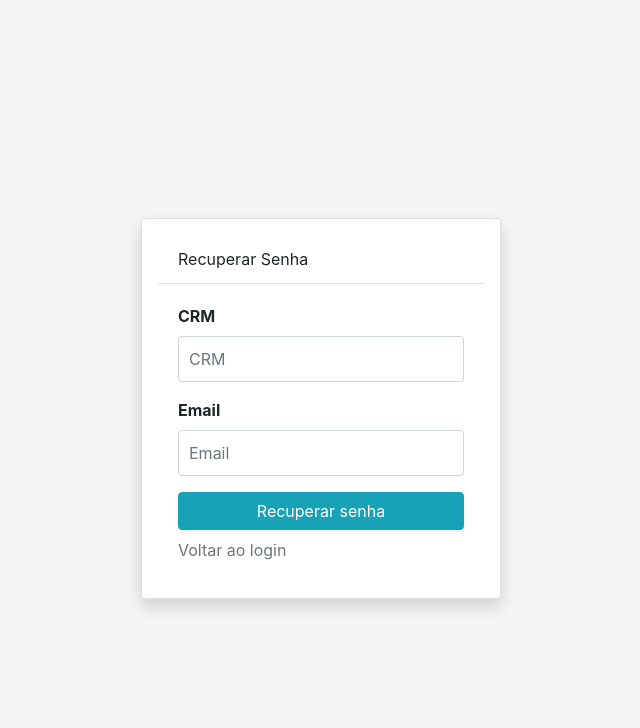
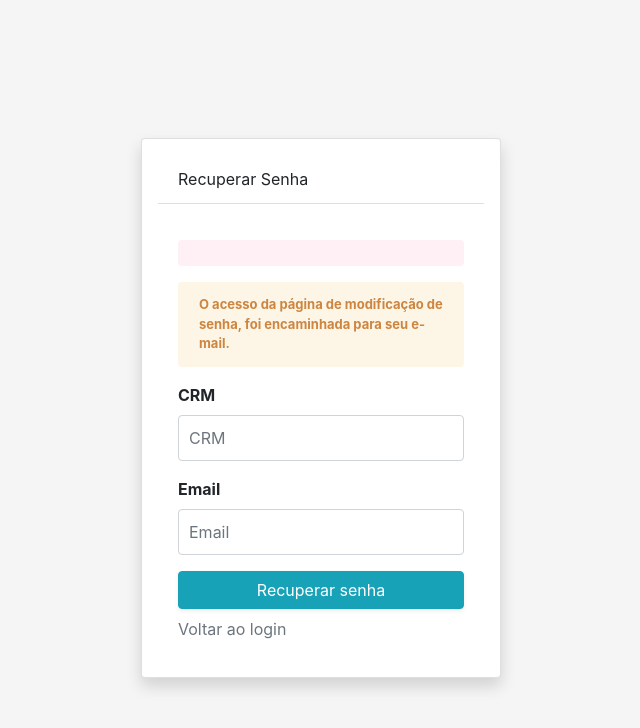
Before and after one commit to andremferreira/digpront-frontend, a React (Create React App) app: page /recovery in a window 1280 px wide. Shown: the top 728 px of the page, without its empty margins (319-959 px from the left). Built offline with nearby package versions, Linux system fonts and the light colour scheme.

Commit message:
#recovery part1 css comp

```diff
--- a/src/App.css
+++ b/src/App.css
@@ -8,7 +8,15 @@
 .error {
   background-color:lavenderblush;
   color:indianred;
-  font-size:12px;
+  font-weight: bold;
+  font-size:13px;
+}
+
+.success {
+  background-color:oldlace;
+  color:peru;
+  font-weight: bold;
+  font-size:13px;
 }
 
 .form-signin {
--- a/src/scenes/Sign/scenes/Recovery/index.js
+++ b/src/scenes/Sign/scenes/Recovery/index.js
@@ -9,12 +9,22 @@ import LinkButton from "../LinkButton";
 const required = value => (value ? undefined : "Campo obrigatório");
 
 let Recovery = props => {
-  const { handleSubmit, submitValues, submitting, errors } = props;
+  const { handleSubmit, submitValues, submitting, errors, data } = props;
   return (
     <div className="layout-center">
       <form onSubmit={handleSubmit(submitValues)} className="form-signin">
         <CardHeader title="Recuperar Senha">
-          <span className ="badge error mb-2">{errors && errors}</span>
+          <span className="badge error mb-2">{errors && errors}</span>
+          <div className="form-group">
+            <span className="badge error mb-2 form-control" />
+          </div>
+          <div className="alert error" role="alert">
+          {errors && errors}
+          </div>
+          <div className="alert success" role="alert">
+            O acesso da página de modificação de senha, foi encaminhada para seu
+            e-mail.
+          </div>
           <Field
             name="crm"
             id="crm"
@@ -39,7 +49,6 @@ let Recovery = props => {
             <LinkButton color="text-muted " url="/">
               Voltar ao login
             </LinkButton>
-
           </div>
         </CardHeader>
       </form>
@@ -57,6 +66,7 @@ const mapDispatchToProps = dispatch => {
 };
 
 const mapStateToProps = state => ({
+  data: state.recovery.data,
   errors: state.recovery.errors
 });
 
--- a/src/scenes/Sign/scenes/Recovery/reducer.js
+++ b/src/scenes/Sign/scenes/Recovery/reducer.js
@@ -1,7 +1,7 @@
 const recovery = (state = [], action) => {
   switch (action.type) {
     case "RECOVERY_SUCCESS":
-      console.log(action.payload);
+    return action.payload;
     case "RECOVERY_ERROR":
     return action.payload;
     default:
```
